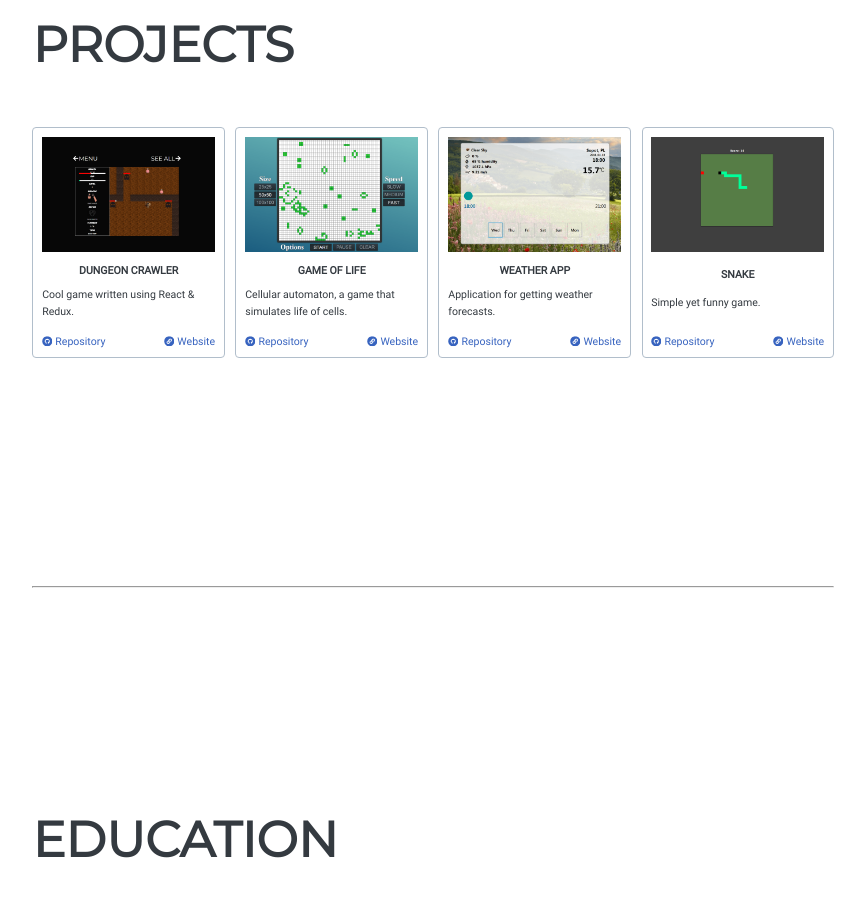
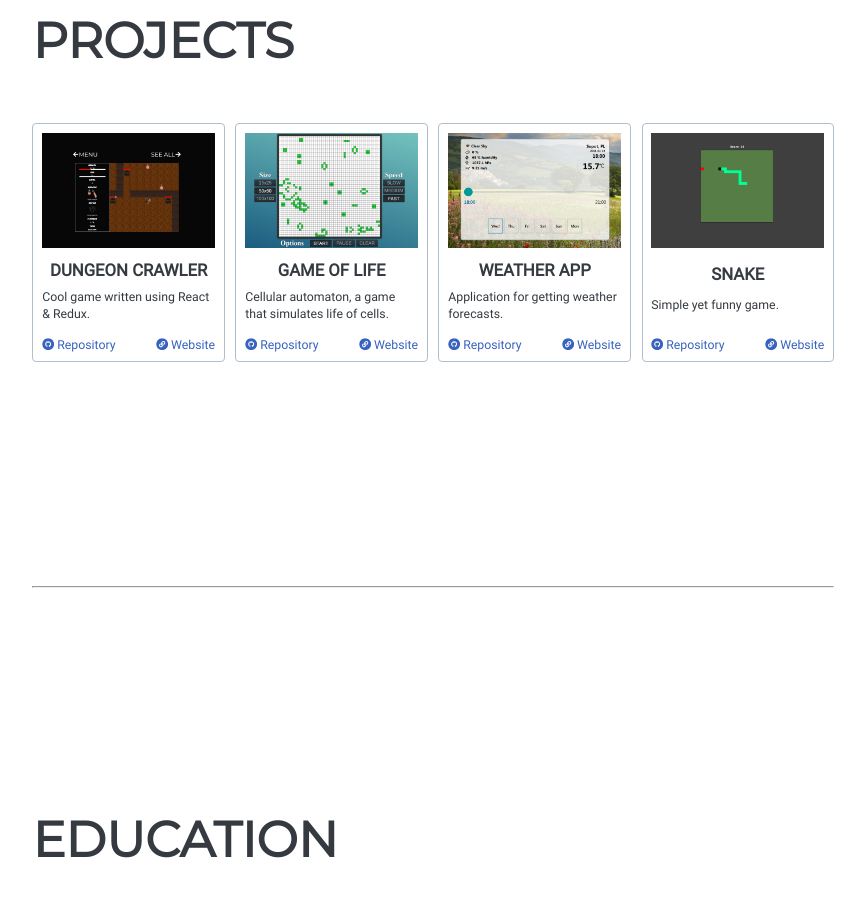
Before and after one commit to damianlewandowski/portfolio-v2.0, a React app: page / in a window 1280 px wide. Shown: the part 2620-3543 px from the top of the page, without its empty margins (286-1151 px from the left). Built offline with nearby package versions, Linux system fonts and the light colour scheme.

Commit message:
Changed homepage

```diff
--- a/package.json
+++ b/package.json
@@ -1,6 +1,6 @@
 {
   "name": "portfolio",
-  "homepage": "http://damianlewandowski.github.io/portfolio-v2.0",
+  "homepage": "http://dlewand.eu",
   "version": "0.1.0",
   "private": true,
   "dependencies": {
--- a/src/components/ProjectItem.css
+++ b/src/components/ProjectItem.css
@@ -17,8 +17,9 @@
   max-width: 100%;
 }
 
-.ProjectItem h4 {
+.ProjectItem h3 {
   width: 100%;
+  font-size: .95rem;
   color: #343a40;
   text-align: center;
   margin: .5rem 0;
@@ -62,7 +63,7 @@
 @media only screen and (min-width: 1024px) {
   .ProjectItem {
     width: 100%;
-    font-size: .6rem;
+    font-size: .7rem;
   }
 
 
--- a/src/components/ProjectItem.js
+++ b/src/components/ProjectItem.js
@@ -8,7 +8,7 @@ const ProjectItem = ({ title, description, img, repoLink, websiteLink }) => {
       <a href={websiteLink} target="_blank" rel="noopener noreferrer">
         <img src={img} alt="dungeon crawler game"/>
       </a>
-      <h4>{title}</h4>
+      <h3>{title}</h3>
       <p>{description}</p>
       <div className="ProjectItem-links">
         <a href={repoLink} target="_blank" rel="noopener noreferrer">
```
